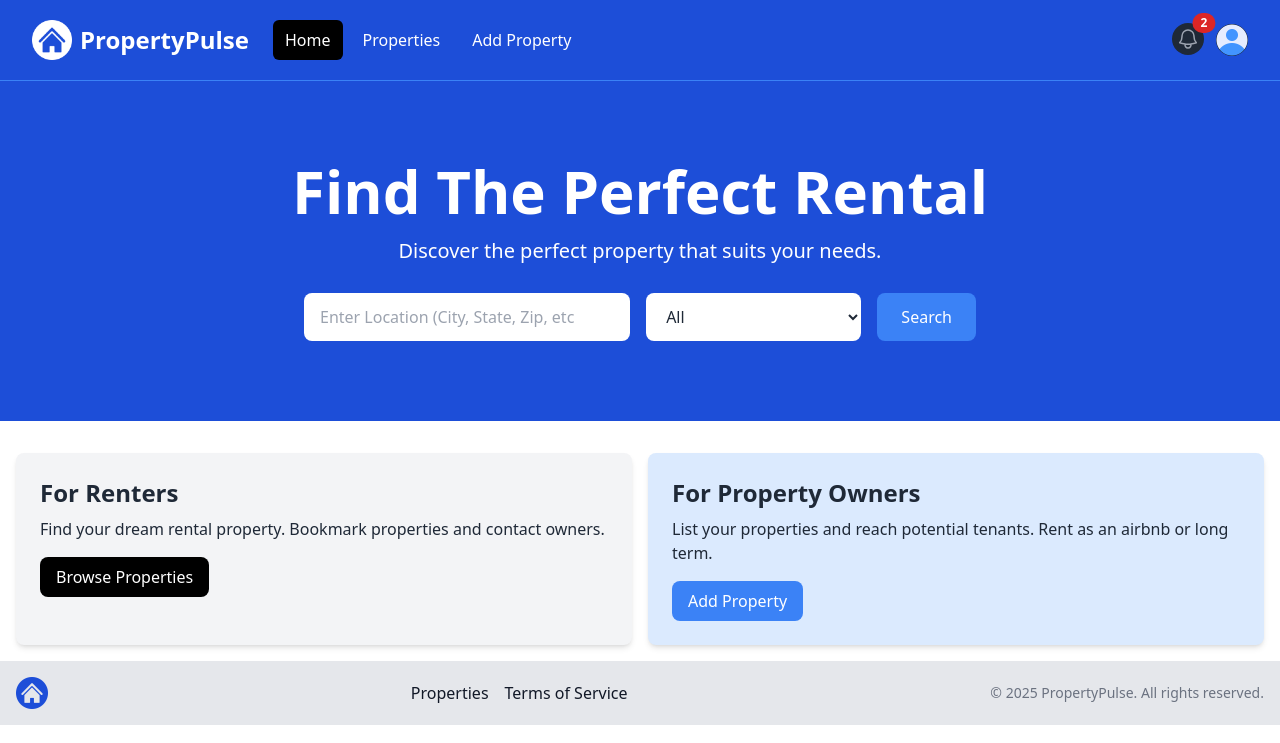
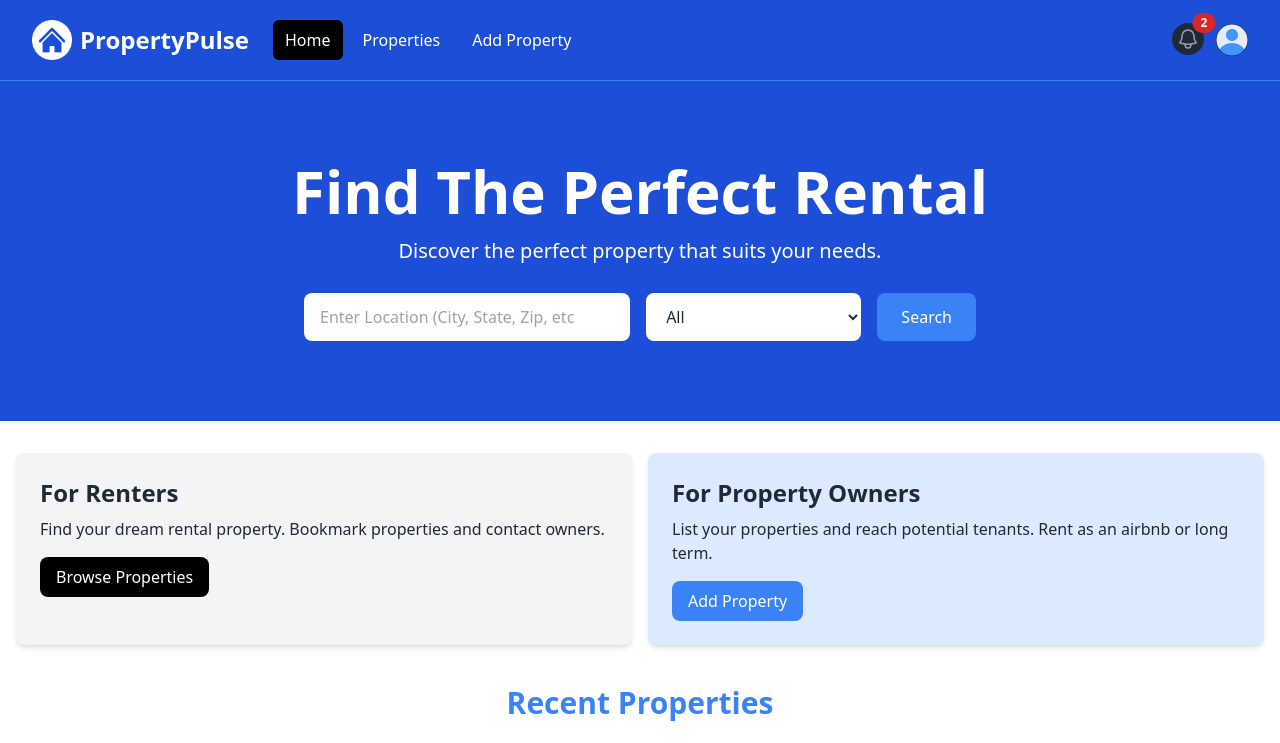
Before and after one commit to johnsonbhaskaran/Next-JS-Projects, a Next.js app in the folder property-pulse/: page / in a window 1280 px wide. Shown: the top 743 px of the page. Built offline with nearby package versions, Linux system fonts and the light colour scheme.

Commit message:
Minor: added the Home properties page

```diff
--- a/property-pulse/app/page.jsx
+++ b/property-pulse/app/page.jsx
@@ -1,4 +1,5 @@
 import Hero from "@/components/Hero";
+import HomeProperties from "@/components/HomeProperties";
 import InfoBoxes from "@/components/InfoBoxes";
 
 const HomePage = () => {
@@ -6,6 +7,7 @@
     <div>
       <Hero />
       <InfoBoxes />
+      <HomeProperties />
     </div>
   );
 };
```
